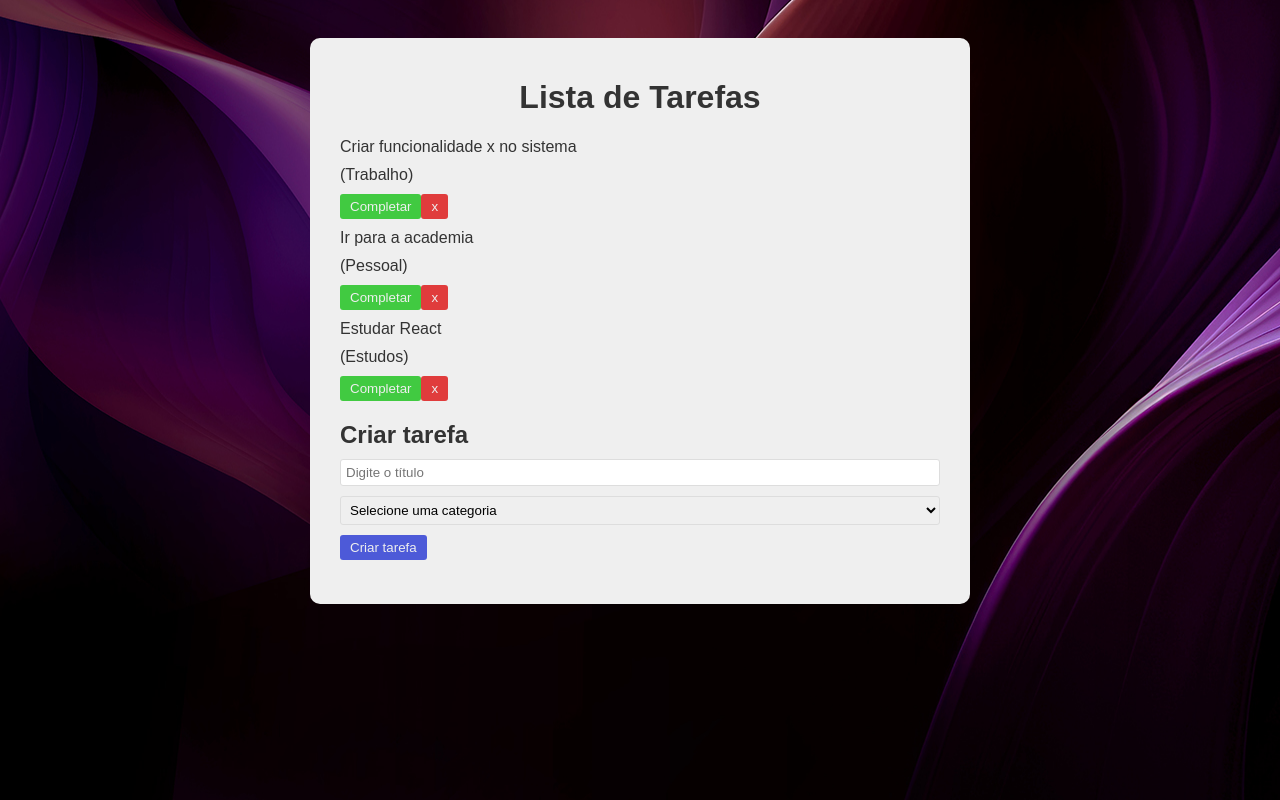
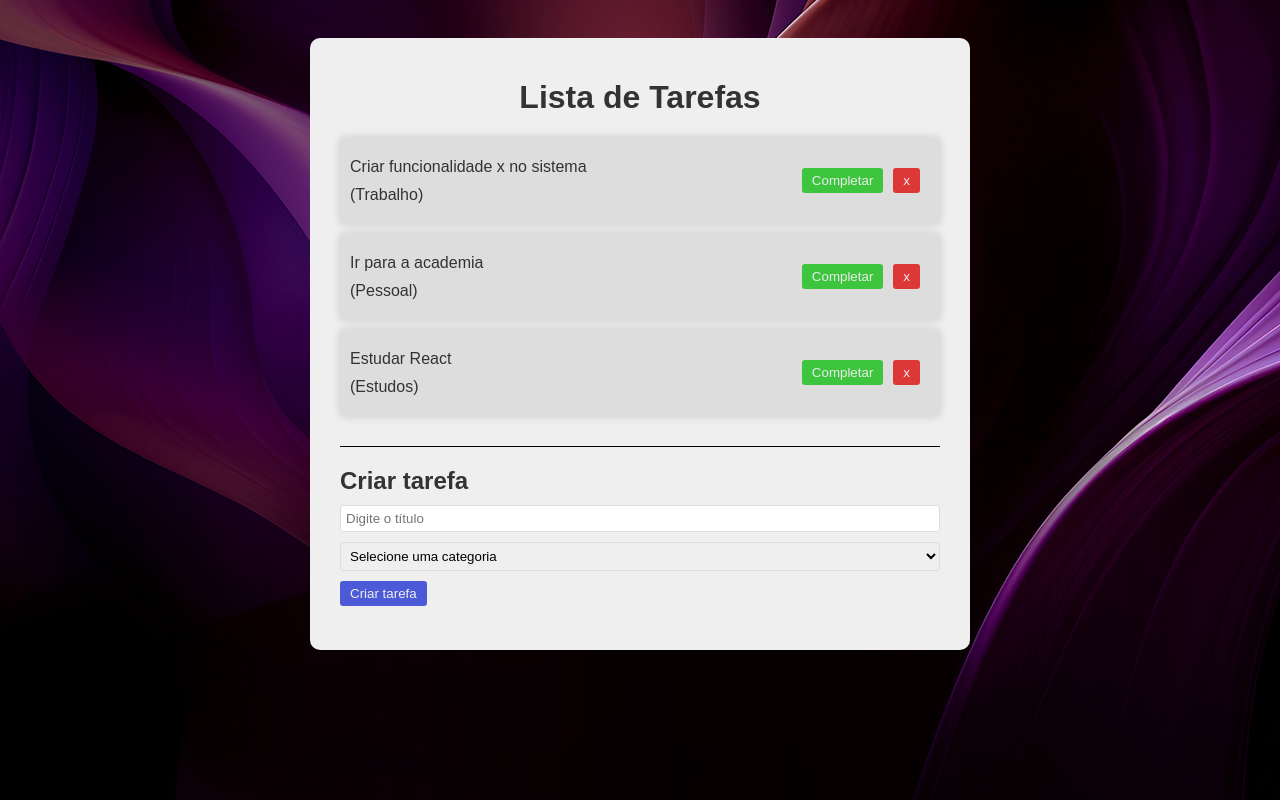
Before and after one commit to Ronei-Ferreira/Projeto-React-Lista-de-Tarefas, a React (Vite) app: page / in a window 1280 px wide. Built offline with nearby package versions, Linux system fonts and the light colour scheme.

Commit message:
atualizei funcionalidades e styles

```diff
--- a/src/App.css
+++ b/src/App.css
@@ -43,12 +43,31 @@ button {
   cursor: pointer;
   opacity: 0.8;
   transition: 0.3s;
+  margin-right: 10px;
 }
 
 button:hover {
   opacity: 1;
 }
 
+
+.todo-list {
+  margin-bottom: 20px;
+  padding-bottom: 20px;
+  border-bottom: 1px solid black;
+}
+
+.todo {
+background-color: #ddd;
+box-shadow: 0 0 10px rgba(0, 0, 0, 0.164);
+padding: 10px;
+margin-bottom: 10px;
+border-radius: 5px;
+display: flex;
+justify-content: space-between;
+align-items: center;
+
+}
 .complete {
   background-color: #16c116;
 }
--- a/src/App.jsx
+++ b/src/App.jsx
@@ -1,11 +1,10 @@
 import { useState } from "react";
-import './App.css';
+import "./App.css";
 
-import Todo from './components/todo';
-import TodoForm from "./components/todoForm";
+import Todo from "./components/Todo";
+import TodoForm from "./components/TodoForm";
 
 function App() {
-
   const [todos, setTodos] = useState([
     {
       id: 1,
@@ -29,22 +28,31 @@ function App() {
     },
   ]);
 
+  const addTodo = (text, category) => {
+    const newTodos = [
+      ...todos,
+      {
+        id: Math.floor(Math.random() * 10000),
+        text,
+        category,
+        isCompleted: false,
+      },
+    ];
+
+    setTodos(newTodos);
+  };
+
   return (
-    <div className='app'>
-
+    <div className="app">
       <h1>Lista de Tarefas</h1>
 
-      <div className='todo-list'>
+      <div className="todo-list">
         {todos.map((todo) => (
-          <Todo
-            key={todo.id}
-            todo={todo}
-          />
+          <Todo key={todo.id} todo={todo} />
         ))}
       </div>
 
-      <TodoForm />
-
+      <TodoForm addTodo={addTodo} />
     </div>
   );
 }
--- a/src/components/todo.jsx
+++ b/src/components/todo.jsx
@@ -1,18 +1,30 @@
-import React from 'react';
+import React from "react";
 
-const Todo = ({ todo }) => {
+const Todo = ({ todo, removeTodo, completeTodo }) => {
   return (
-    <div className='todo'>
-      <div className='content'>
+    <div className="todo">
+      <div className="content">
         <p>{todo.text}</p>
-        <p className='category'>
+
+        <p className="category">
           ({todo.category})
         </p>
       </div>
 
       <div>
-        <button className='complete'>Completar</button>
-        <button className='remove'>x</button>
+        <button
+          className="complete"
+          onClick={() => completeTodo(todo.id)}
+        >
+          Completar
+        </button>
+
+        <button
+          className="remove"
+          onClick={() => removeTodo(todo.id)}
+        >
+          x
+        </button>
       </div>
     </div>
   );
--- a/src/components/todoForm.jsx
+++ b/src/components/todoForm.jsx
@@ -1,48 +1,38 @@
 import { useState } from 'react';
 
-function TodoForm() {
+const TodoForm = ({ addTodo }) => {
     const [value, setValue] = useState("");
     const [category, setCategory] = useState("");
 
-    const handledSubmit =  (e) => {
+    const handleSubmit =  (e) => {
         e.preventDefault();
-        console.log("Enviou form!");
+        if (!value || !category) return;
+
+        console.log(value, category);
+        addTodo(value, category);
+        setValue("")
+        setCategory("")
     }
 
 
 return (
 <div className='todo-form'>
 <h2>Criar tarefa</h2>
-<form onSubmit={handledSubmit}>
-            <input
-                 type="text"
-                placeholder='Digite o título'
-                />
+<form onSubmit={handleSubmit}>
+<input type="text" placeholder='Digite o título'  value={value}
+onChange={(e) => setValue(e.target.value)}/>
 
-            <select>
-                <option value="">
-                        Selecione uma categoria
-                </option>
+<select value={category} onChange={(e) => setCategory(e.target.value)}>
+<option value="">Selecione uma categoria</option>
+<option value="Trabalho">Trabalho</option>
+<option value="Pessoal">Pessoal</option>
+<option value="Estudos">Estudos</option>
+</select>
 
-                <option value="Trabalho">
-                        Trabalho
-                </option>
-
-                <option value="Pessoal">
-                        Pessoal
-                 </option>
-
-                <option value="Estudos">
-                        Estudos
-                </option>
-            </select>
-
-            <button type='submit'>
-                    Criar tarefa
-            </button>
-        </form>
-    </div>
-    );
+<button type='submit'>Criar tarefa</button>
+</form>
+</div>
+ );
 }
 
 export default TodoForm;
```
